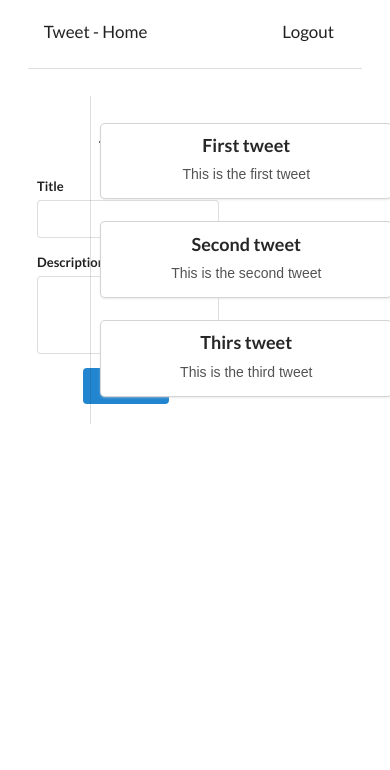
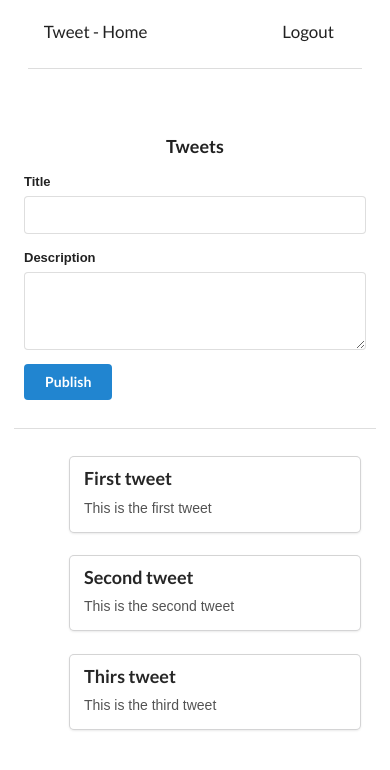
Before and after one commit to ivanpilot/tweet-client, a React (Create React App) app: page / in a window 390 px wide. Shown: the top 770 px of the page. Built offline with nearby package versions, Linux system fonts and the light colour scheme.

Commit message:
refactor css and presentation of the webpage to be responsive

```diff
--- a/src/App.js
+++ b/src/App.js
@@ -7,7 +7,7 @@ class App extends Component {
   render() {
     return (
       <div className='ui grid container'>
-        <div className='sixteen wide column'>
+        <div className='ui sixteen wide column'>
           <Navbar />
           <div className='ui divider'></div>
           <MainContainer/>
--- a/src/components/MainContainer.js
+++ b/src/components/MainContainer.js
@@ -7,12 +7,14 @@ class MainContainer extends React.Component {
   render(){
     return (
       <div className="main-container">
-      <div className='ui two column divided grid'>
-        <div className='ui four wide column'>
-          <VerticalMenu />
-        </div>
-        <div className='ui twelve wide column grid'>
-          <MainPage />
+      <div className='ui two column stackable divided grid'>
+        <div className="row">
+          <div className='ui four wide column'>
+            <VerticalMenu />
+          </div>
+          <div className='ui twelve wide column'>
+            <MainPage />
+          </div>
         </div>
       </div>
       </div>
--- a/src/components/MainPage.js
+++ b/src/components/MainPage.js
@@ -4,7 +4,7 @@ import TweetList from './TweetList'
 class MainPage extends React.Component {
   render(){
     return (
-      <div className="ui centered grid">
+      <div className="ui center aligned grid">
         <TweetList />
       </div>
     )
--- a/src/components/MessageInput.js
+++ b/src/components/MessageInput.js
@@ -11,15 +11,13 @@ class MessageInput extends React.Component {
     this.setState({
       [evt.target.name]: evt.target.value
     })
-    // console.log('title is: ' + this.state.title)
-    // console.log('description is: ' + this.state.description)
   }
 
   render(){
     return(
       <div className='ui form'>
         <div className="field">
-          <label style={{textAlign: 'left'}}>Title</label>
+          <label>Title</label>
           <input
             type="text"
             name='title'
@@ -28,7 +26,7 @@ class MessageInput extends React.Component {
           />
         </div>
         <div className="field">
-          <label style={{textAlign: 'left'}}>Description</label>
+          <label>Description</label>
           <textarea
             rows='3'
             type='text'
@@ -39,7 +37,7 @@ class MessageInput extends React.Component {
           </textarea>
         </div>
         <button className='ui medium blue button'>
-          Submit
+          Publish
         </button>
       </div>
     )
--- a/src/components/TweetList.js
+++ b/src/components/TweetList.js
@@ -23,7 +23,7 @@ class TweetList extends React.Component {
 
   render(){
 
-    const tweets = this.state.tweets.map( (tweet, index) =>
+    const tweets = this.state.tweets.map( (tweet, index) => (
       <div key={index} className="ui cards">
         <div className="card">
           <div className="content">
@@ -32,7 +32,7 @@ class TweetList extends React.Component {
           </div>
         </div>
       </div>
-    )
+    ))
 
     return(
       <div>
--- a/src/components/VerticalMenu.js
+++ b/src/components/VerticalMenu.js
@@ -1,20 +1,15 @@
 import React from 'react';
 import MessageInput from './MessageInput'
+import '../styles/VerticalMenu.css'
 
 class VerticalMenu extends React.Component {
   render(){
     return(
-      <div className='ui secondary vertical menu centered grid'>
-        <div className='ui header item'>
+      <div className='vertical-menu'>
+        <div className='ui header item center aligned'>
           Tweets
         </div>
-        <div className="ui form">
-          <div className="field">
-
-              <MessageInput />
-
-          </div>
-        </div>
+        <MessageInput />
       </div>
     )
   }
--- /dev/null
+++ b/src/styles/VerticalMenu.css
@@ -0,0 +1,4 @@
+.vertical-menu {
+  padding-left: 10px;
+  padding-right: 10px;
+}
```
Lines whose indentation alone changed are shown as unchanged.
